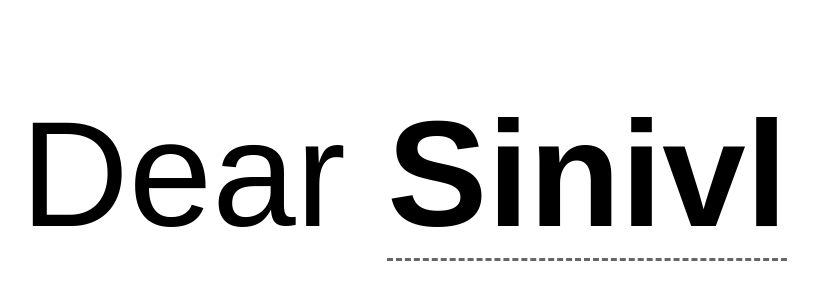
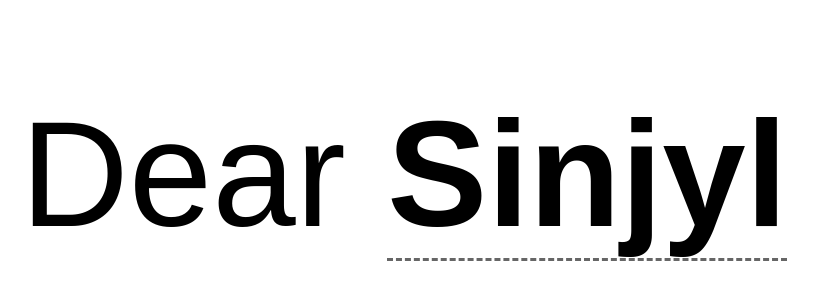
Before and after one commit to LeszekSwirski/dearleszek, a plain HTML site: page sunil.htm in a window 1280 px wide. Shown: the part 226-526 px from the top of the page, without its empty margins (236-1054 px from the left). Drawn offline with Linux system fonts and the light colour scheme.

Commit message:
Update sunil.htm

```diff
--- a/sunil.htm
+++ b/sunil.htm
@@ -63,7 +63,7 @@
 
                 var name = document.getElementById("name");
                 function genName() {
-                    var new_name = "S" + V[Math.floor(Math.random()*V.length)] + "n" + V[Math.floor(Math.random()*V.length)] + (Math.random() < 0.2 ? "" : C[Math.floor(Math.random()*C.length)]) + "l";
+                    var new_name = "S" + V[Math.floor(Math.random()*V.length)] + "n" + (Math.random() < 0.2 ? "" : C[Math.floor(Math.random()*C.length)]) + V[Math.floor(Math.random()*V.length)] + "l";
                     console.log(new_name);
                     name.innerHTML = new_name;
                 }
```
